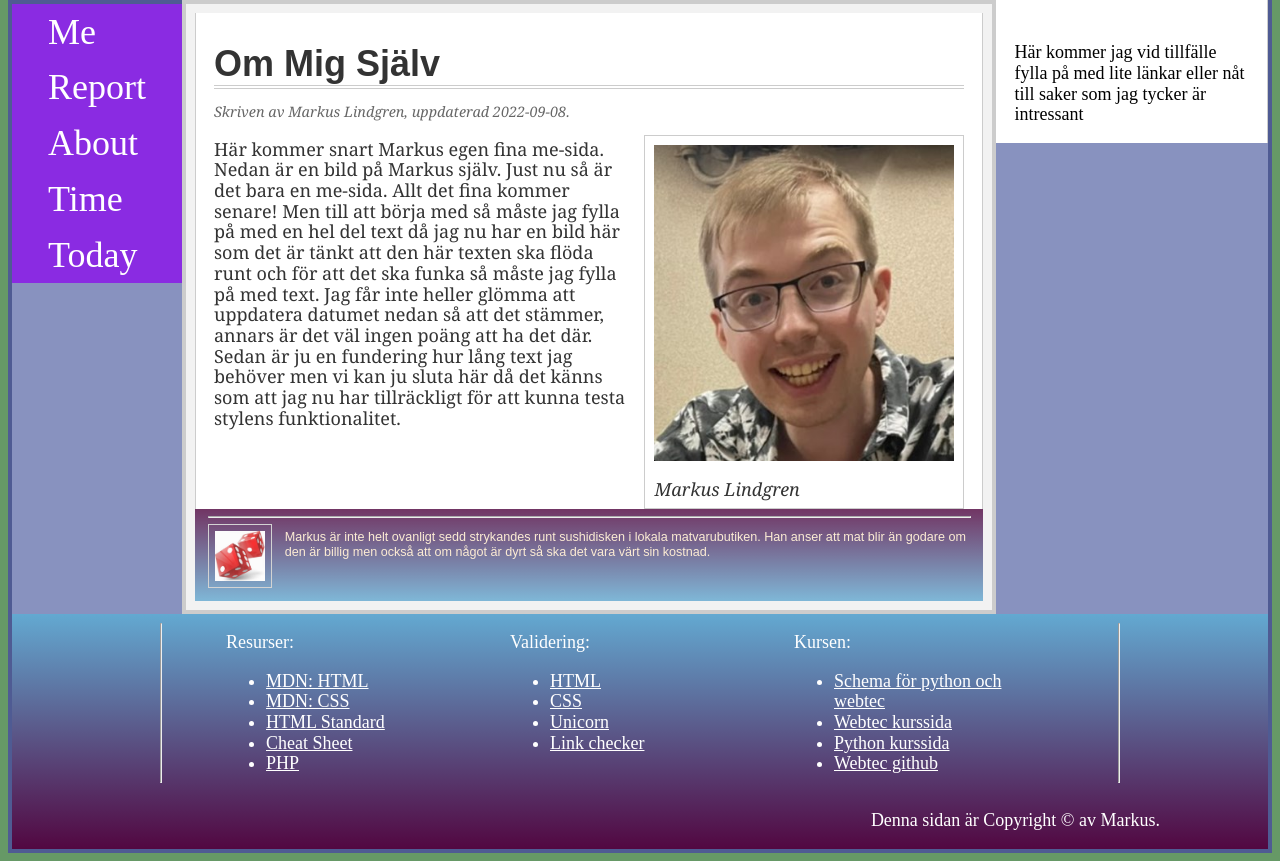
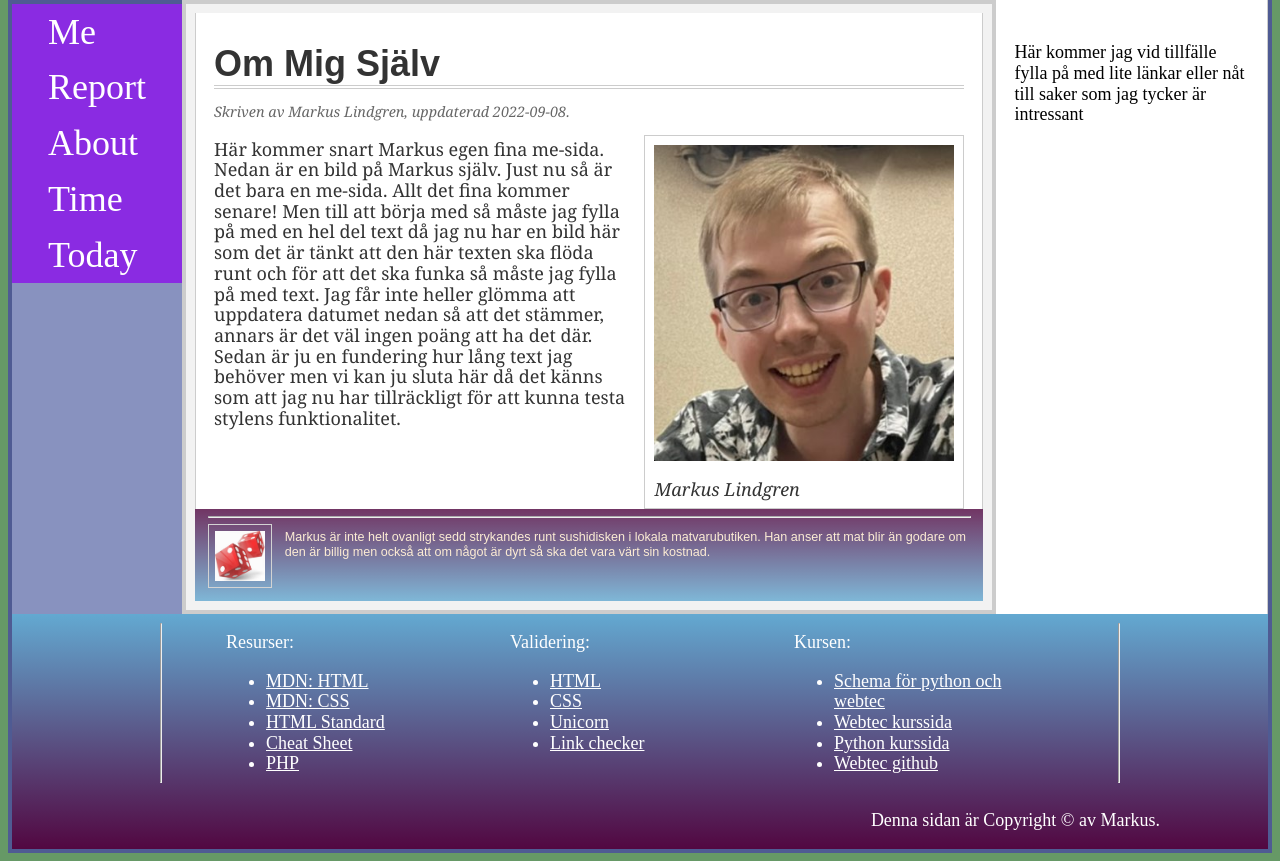
Before and after one commit to showgun666/webtec, a PHP site: page /public/me.php in a window 1280 px wide. Shown: the part 259-1120 px from the top of the page. Run offline with PHP 8.4, Linux system fonts and the light colour scheme.

Commit message:
tried to fix according to feedback, sidebar

```diff
--- a/kmom02/public/css/header.css
+++ b/kmom02/public/css/header.css
@@ -62,8 +62,6 @@
  .header {
     background-color: var(--medium-color);
     border-bottom: 4px solid var(--dark-color);
-    position: left;
-
     background-image: url("../img/panorama.jpg");
     background-repeat: no-repeat;
     /* background-attachment: fixed; */
--- a/kmom02/public/css/two_column_layout.css
+++ b/kmom02/public/css/two_column_layout.css
@@ -23,7 +23,6 @@
     padding-right: 1em;
     padding-top: 24px;
     height: auto;
-    align-self: start;
 }
 
 .aside h4 {
```
